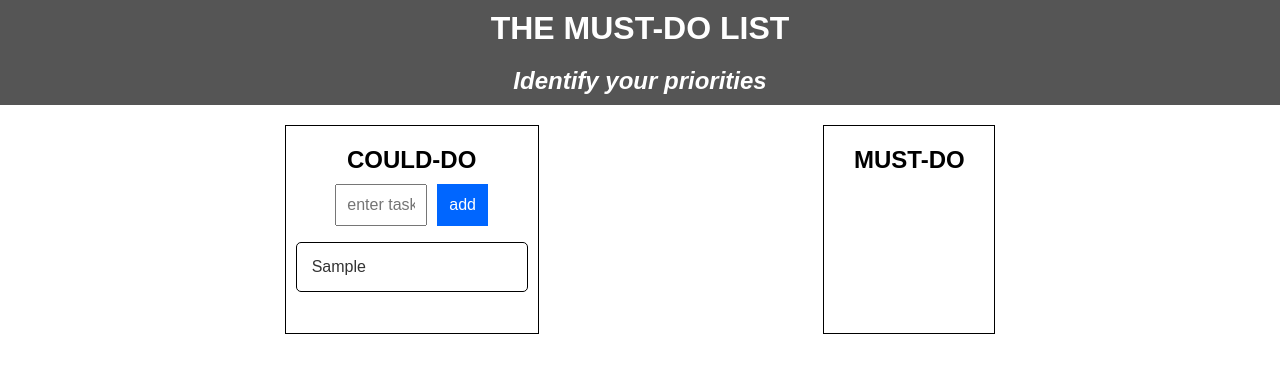
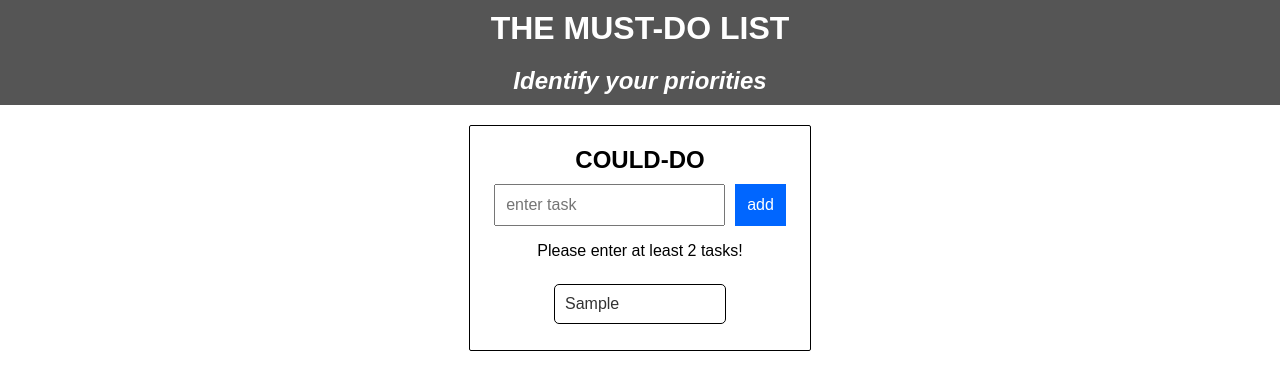
Before and after one commit to joshcarvel/must-do-list, a React (Create React App) app: page / in a window 1280 px wide. Both pictures are taken after typing "Sample" into the empty fields and a click on the button "add". Shown: the top 390 px of the page. Built offline with nearby package versions, Linux system fonts and the light colour scheme.

Commit message:
basic structure and dnd setup

```diff
--- a/package.json
+++ b/package.json
@@ -3,7 +3,11 @@
   "version": "0.1.0",
   "private": true,
   "dependencies": {
+    "@fortawesome/fontawesome-svg-core": "^1.2.12",
+    "@fortawesome/free-solid-svg-icons": "^5.6.3",
+    "@fortawesome/react-fontawesome": "^0.1.3",
     "react": "^16.7.0",
+    "react-beautiful-dnd": "^10.0.3",
     "react-dom": "^16.7.0",
     "react-flip-move": "^3.0.3",
     "react-scripts": "2.1.3"
--- a/src/App.css
+++ b/src/App.css
@@ -1,32 +1,22 @@
-.App {
-  text-align: center;
+header {
+  background-color: rgb(85, 85, 85);
+  color: white;
+  margin-bottom: 20px;
 }
 
-.App-logo {
-  animation: App-logo-spin infinite 20s linear;
-  height: 40vmin;
+h1,
+h2 {
+  margin: 0;
+  text-align: center;
+  padding: 10px;
 }
 
-.App-header {
-  background-color: #282c34;
-  min-height: 100vh;
-  display: flex;
-  flex-direction: column;
-  align-items: center;
-  justify-content: center;
-  font-size: calc(10px + 2vmin);
-  color: white;
+.subtitle {
+  font-style: italic;
 }
 
-.App-link {
-  color: #61dafb;
+main {
+  display: flex;
+  flex-direction: row;
+  justify-content: center;
 }
-
-@keyframes App-logo-spin {
-  from {
-    transform: rotate(0deg);
-  }
-  to {
-    transform: rotate(360deg);
-  }
-}
--- /dev/null
+++ b/src/App.js
@@ -0,0 +1,79 @@
+import React, { Component } from "react";
+import Column from "./components/Column";
+import "./App.css";
+import { DragDropContext } from "react-beautiful-dnd";
+
+class App extends Component {
+  state = {
+    tasks: []
+  };
+
+  addTask = e => {
+    e.preventDefault();
+
+    if (e.target.elements.listItem.value !== "") {
+      const newTask = {
+        text: e.target.elements.listItem.value,
+        id: this.state.tasks.length + 1
+      };
+
+      const tasks = [...this.state.tasks];
+      tasks.push(newTask);
+
+      this.setState({
+        tasks
+      });
+    }
+
+    e.target.elements.listItem.value = "";
+  };
+
+  deleteTask = id => {
+    const tasks = this.state.tasks.filter(task => task.id !== id);
+    this.setState({ tasks });
+  };
+
+  onDragEnd = result => {
+    const { destination, source } = result;
+
+    if (!destination) {
+      return;
+    }
+
+    if (
+      destination.droppableId === source.droppableId &&
+      destination.index === source.index
+    )
+      return;
+
+    const tasks = [...this.state.tasks];
+    tasks.splice(source.index, 1);
+    tasks.splice(destination.index, 0, this.state.tasks[source.index]);
+
+    this.setState({
+      tasks
+    });
+  };
+
+  render() {
+    return (
+      <div className="App">
+        <header>
+          <h1>THE MUST-DO LIST</h1>
+          <h2 className="subtitle">Identify your priorities</h2>
+        </header>
+        <main>
+          <DragDropContext onDragEnd={this.onDragEnd}>
+            <Column
+              tasks={this.state.tasks}
+              delete={this.deleteTask}
+              add={this.addTask}
+            />
+          </DragDropContext>
+        </main>
+      </div>
+    );
+  }
+}
+
+export default App;
--- /dev/null
+++ b/src/Column.css
@@ -0,0 +1,60 @@
+section {
+  max-width: 700px;
+  min-width: 320px;
+  padding: 10px;
+  border: solid 1px black;
+  border-radius: 2px;
+  display: flex;
+  flex-direction: column;
+  align-items: center;
+}
+
+form {
+  display: flex;
+  flex-direction: row;
+}
+
+input {
+  padding: 10px;
+  font-size: 16px;
+}
+
+button {
+  padding: 10px;
+  font-size: 16px;
+  margin-left: 10px;
+  background-color: #0066ff;
+  color: #fff;
+  border: 2px solid #0066ff;
+}
+
+button:hover {
+  background-color: #003399;
+  border: 2px solid #003399;
+}
+
+.priority-wrapper {
+  display: flex;
+  flex-direction: column;
+  justify-content: center;
+  padding: 10px;
+}
+
+.task-list {
+  padding: 8px;
+}
+
+.task {
+  width: 150px;
+  color: #333;
+  padding: 10px;
+  margin-bottom: 8px;
+  border: solid 1px black;
+  border-radius: 5px;
+  background-color: white;
+  transition: background-color 0.2s ease-out;
+}
+
+.dragging {
+  background-color: lightgreen;
+}
--- a/src/Items.js
+++ /dev/null
@@ -1,27 +0,0 @@
-import React, { Component } from "react";
-import FlipMove from "react-flip-move";
-
-class Items extends Component {
-  createItems = item => {
-    return (
-      <li onClick={() => this.delete(item.key)} key={item.key}>
-        {item.text}
-      </li>
-    );
-  };
-
-  delete = key => {
-    this.props.delete(key);
-  };
-
-  render() {
-    return (
-      <ul>
-        <FlipMove duration={150} easing="ease-out">
-          {this.props.items.map(this.createItems)}
-        </FlipMove>
-      </ul>
-    );
-  }
-}
-export default Items;
--- a/src/List.css
+++ /dev/null
@@ -1,85 +0,0 @@
-header {
-  background-color: rgb(85, 85, 85);
-  color: white;
-  margin-bottom: 20px;
-}
-
-h1,
-h2 {
-  margin: 0;
-  text-align: center;
-  padding: 10px;
-}
-
-.subtitle {
-  font-style: italic;
-}
-
-main {
-  display: flex;
-  flex-direction: row;
-  justify-content: space-evenly;
-}
-
-section {
-  max-width: 350px;
-  min-width: 150px;
-  padding: 10px;
-  border: solid 1px black;
-  display: flex;
-  flex-direction: column;
-  align-items: center;
-}
-
-form {
-  display: flex;
-  flex-direction: row;
-}
-
-input {
-  padding: 10px;
-  font-size: 16px;
-  width: 70%;
-}
-
-button {
-  padding: 10px;
-  font-size: 16px;
-  margin-left: 10px;
-  background-color: #0066ff;
-  color: #fff;
-  border: 2px solid #0066ff;
-}
-
-button:hover {
-  background-color: #003399;
-  border: 2px solid #003399;
-}
-
-li {
-  width: 200px;
-  color: #333;
-  padding: 15px;
-  margin-bottom: 15px;
-  border: solid 1px black;
-  border-radius: 5px;
-  list-style: none;
-  transition: background-color 0.2s ease-out;
-}
-
-li:hover {
-  background-color: pink;
-  cursor: pointer;
-}
-
-ul {
-  padding: 0;
-}
-
-/*
-@media (min-width: 500px) {
-  input {
-    width: 150px;
-  }
-}
-*/
--- a/src/List.js
+++ /dev/null
@@ -1,65 +0,0 @@
-import React, { Component } from "react";
-import Items from "./Items";
-import "./List.css";
-
-class List extends Component {
-  state = {
-    items: []
-  };
-
-  addItem = e => {
-    e.preventDefault();
-
-    if (e.target.elements.listItem.value !== "") {
-      const newItem = {
-        text: e.target.elements.listItem.value,
-        key: Date.now()
-      };
-
-      const items = [...this.state.items];
-      items.push(newItem);
-
-      this.setState({
-        items
-      });
-    }
-
-    e.target.elements.listItem.value = "";
-  };
-
-  deleteItem = key => {
-    const items = this.state.items.filter(item => item.key !== key);
-    this.setState({ items });
-  };
-
-  render() {
-    return (
-      <div className="App">
-        <header>
-          <h1>THE MUST-DO LIST</h1>
-          <h2 className="subtitle">Identify your priorities</h2>
-        </header>
-        <main>
-          <section className="could-do">
-            <h2>COULD-DO</h2>
-            <form onSubmit={this.addItem}>
-              <input
-                size="5"
-                type="text"
-                name="listItem"
-                placeholder="enter task"
-              />
-              <button type="submit">add</button>
-            </form>
-            <Items items={this.state.items} delete={this.deleteItem} />
-          </section>
-          <section className="must-do">
-            <h2>MUST-DO</h2>
-          </section>
-        </main>
-      </div>
-    );
-  }
-}
-
-export default List;
--- /dev/null
+++ b/src/components/Column.jsx
@@ -0,0 +1,50 @@
+import React, { Component } from "react";
+import Task from "./Task";
+import FlipMove from "react-flip-move";
+import { Droppable } from "react-beautiful-dnd";
+import "../Column.css";
+
+class Column extends Component {
+  delete = id => {
+    this.props.delete(id);
+  };
+
+  render() {
+    const { tasks, add } = this.props;
+
+    return (
+      <section className="could-do">
+        <h2>COULD-DO</h2>
+        <form onSubmit={add}>
+          <input type="text" name="listItem" placeholder="enter task" />
+          <button type="submit">add</button>
+        </form>
+        <p className="instruction">Please enter at least 2 tasks!</p>
+
+        <FlipMove duration={150} easing="ease-out">
+          <Droppable droppableId={Date.now()}>
+            {provided => (
+              <div
+                className="task-list"
+                ref={provided.innerRef}
+                {...provided.droppableProps}
+              >
+                {tasks.map((task, index) => (
+                  <Task
+                    key={task.id}
+                    id={task.id}
+                    index={index}
+                    text={task.text}
+                    delete={this.delete}
+                  />
+                ))}
+                {provided.placeholder}
+              </div>
+            )}
+          </Droppable>
+        </FlipMove>
+      </section>
+    );
+  }
+}
+export default Column;
--- /dev/null
+++ b/src/components/Task.jsx
@@ -0,0 +1,44 @@
+import React, { Component } from "react";
+import { FontAwesomeIcon } from "@fortawesome/react-fontawesome";
+import { Draggable } from "react-beautiful-dnd";
+
+class Task extends Component {
+  getTaskClass = snapshot => {
+    let c = "task ";
+    if (snapshot.isDragging) {
+      c += "dragging";
+    }
+    return c;
+  };
+
+  render() {
+    return (
+      <Draggable draggableId={this.props.id} index={this.props.index}>
+        {(provided, snapshot) => (
+          <div
+            className={this.getTaskClass(snapshot)}
+            {...provided.draggableProps}
+            {...provided.dragHandleProps}
+            ref={provided.innerRef}
+            isDragging={snapshot.isDragging}
+          >
+            {this.props.text}
+          </div>
+        )}
+      </Draggable>
+
+      /*
+
+    <div className="task">
+      <div className="priority-wrapper">
+        <div className="priority">{id}.</div>
+      </div>
+      <div className="task">{text}</div>
+      <button onClick={() => props.delete(id)}>x</button>
+    </div>
+    */
+    );
+  }
+}
+
+export default Task;
--- a/src/index.js
+++ b/src/index.js
@@ -1,6 +1,6 @@
 import React from "react";
 import ReactDOM from "react-dom";
 import "./index.css";
-import List from "./List";
+import App from "./App";
 
-ReactDOM.render(<List />, document.getElementById("container"));
+ReactDOM.render(<App />, document.getElementById("container"));
```
Also changed, not shown: 1 other file (tests, documents, lock files or other folders).
